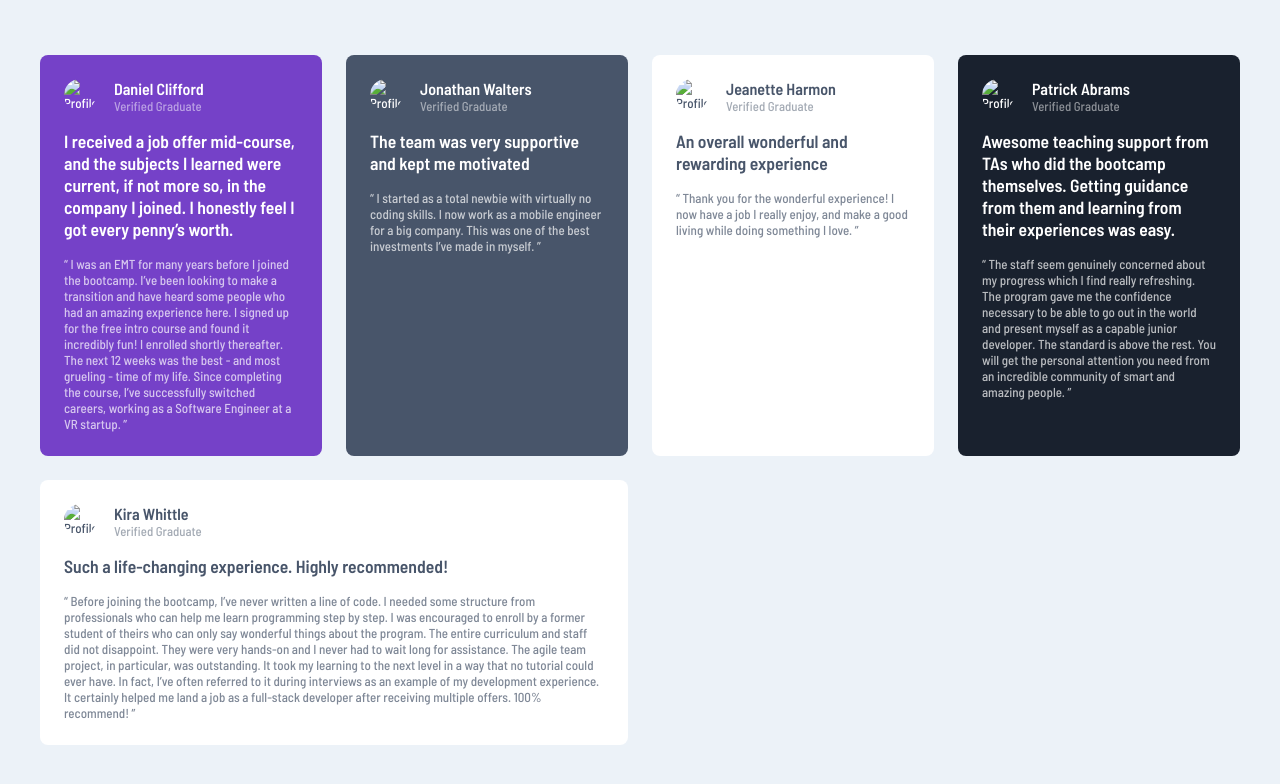
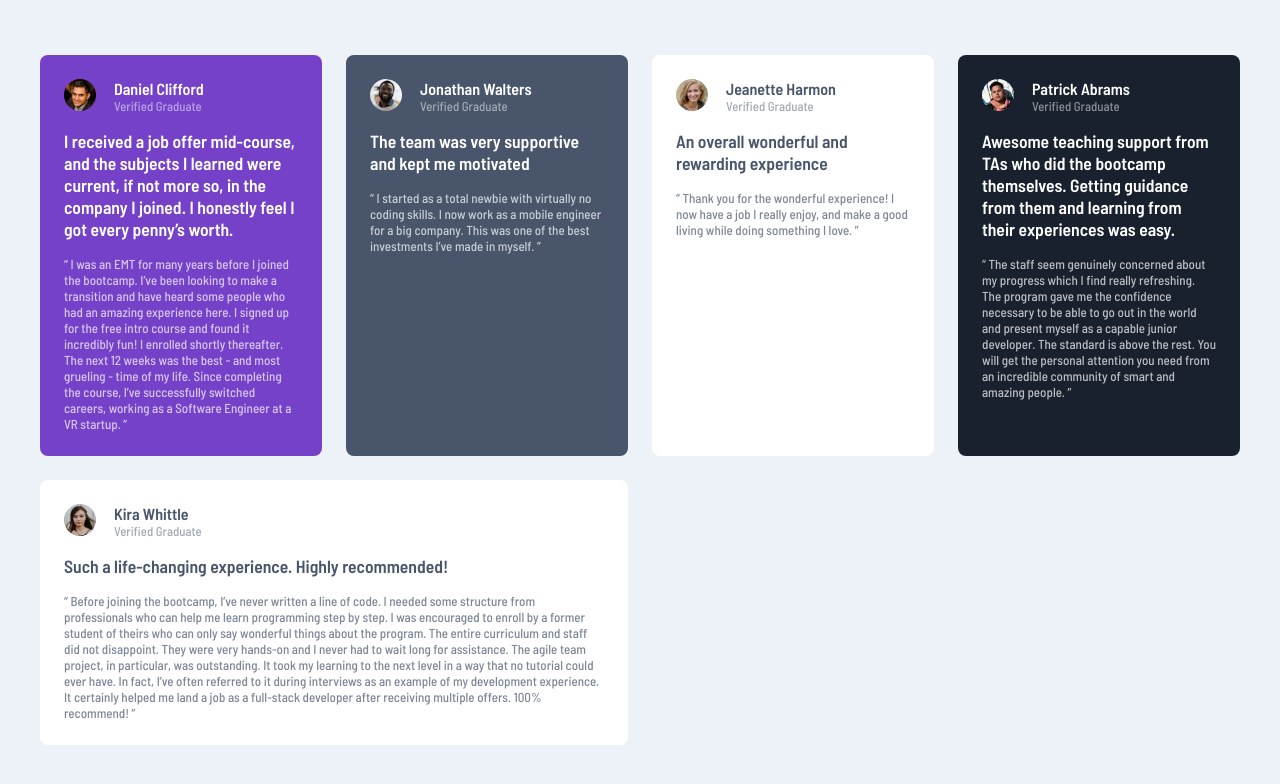
Before and after one commit to hailemikaelasmamaw/testimonials-grid-section, a plain HTML site: page index.html in a window 1280 px wide. Drawn offline with Linux system fonts and the light colour scheme.

Commit message:
html file modefied

```diff
--- a/index.html
+++ b/index.html
@@ -13,7 +13,7 @@
   <main class="grid-container">
     <!-- Daniel Clifford -->
     <section class="testimonial testimonial-purple">
-      <img src="" alt="Profile picture of Daniel Clifford">
+      <img src="images/image-daniel.jpg" alt="Profile picture of Daniel Clifford">
       <h2>Daniel Clifford</h2>
       <p class="verified">Verified Graduate</p>
       <h3>
@@ -31,7 +31,7 @@
 
     <!-- Jonathan Walters -->
     <section class="testimonial testimonial-dark-gray">
-      <img src="" alt="Profile picture of Jonathan Walters">
+      <img src="images/image-jonathan.jpg" alt="Profile picture of Jonathan Walters">
       <h2>Jonathan Walters</h2>
       <p class="verified">Verified Graduate</p>
       <h3>
@@ -45,7 +45,7 @@
 
     <!-- Jeanette Harmon -->
     <section class="testimonial testimonial-white">
-      <img src="" alt="Profile picture of Jeanette Harmon">
+      <img src="images/image-jeanette.jpg" alt="Profile picture of Jeanette Harmon">
       <h2>Jeanette Harmon</h2>
       <p class="verified">Verified Graduate</p>
       <h3>
@@ -59,7 +59,7 @@
 
     <!-- Patrick Abrams -->
     <section class="testimonial testimonial-black">
-      <img src="" alt="Profile picture of Patrick Abrams">
+      <img src="images/image-patrick.jpg" alt="Profile picture of Patrick Abrams">
       <h2>Patrick Abrams</h2>
       <p class="verified">Verified Graduate</p>
       <h3>
@@ -76,7 +76,7 @@
 
     <!-- Kira Whittle -->
     <section class="testimonial testimonial-white kira">
-      <img src="" alt="Profile picture of Kira Whittle">
+      <img src="images/image-kira.jpg" alt="Profile picture of Kira Whittle">
       <h2>Kira Whittle</h2>
       <p class="verified">Verified Graduate</p>
       <h3>
```
